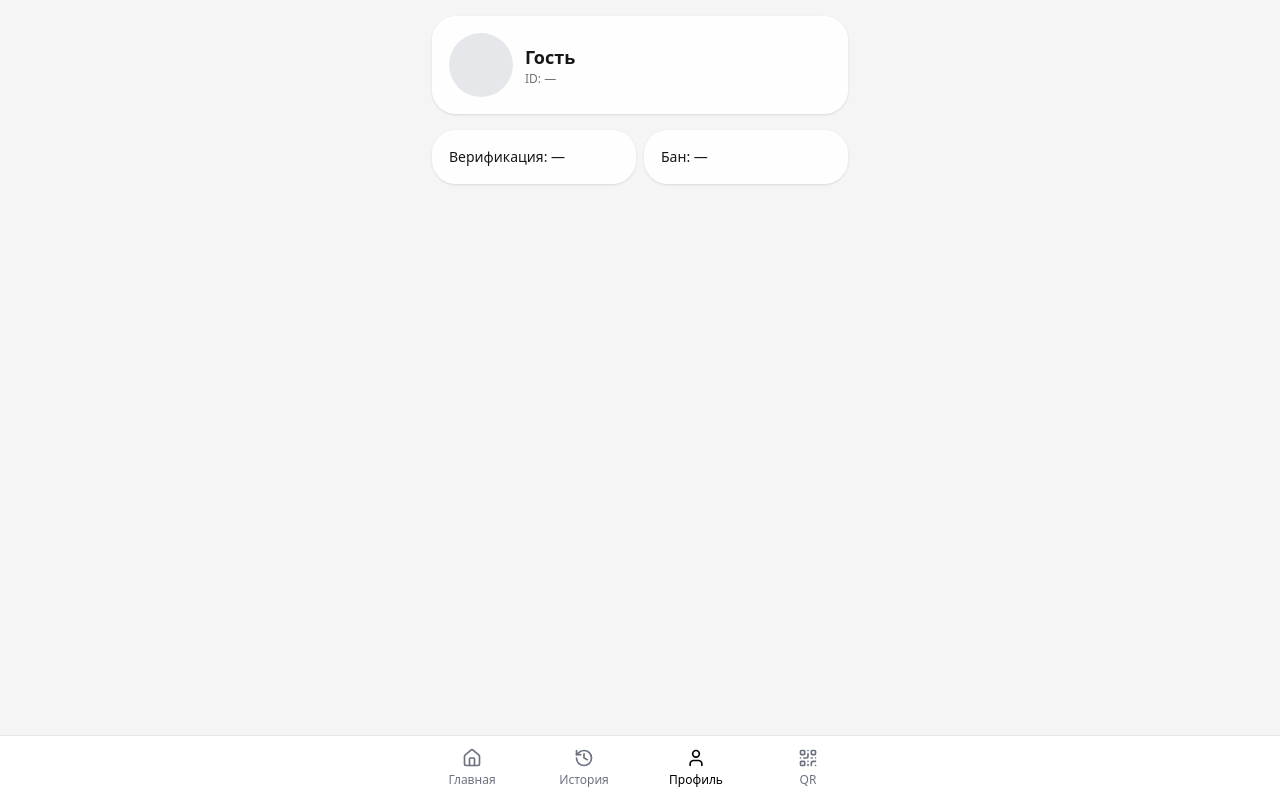
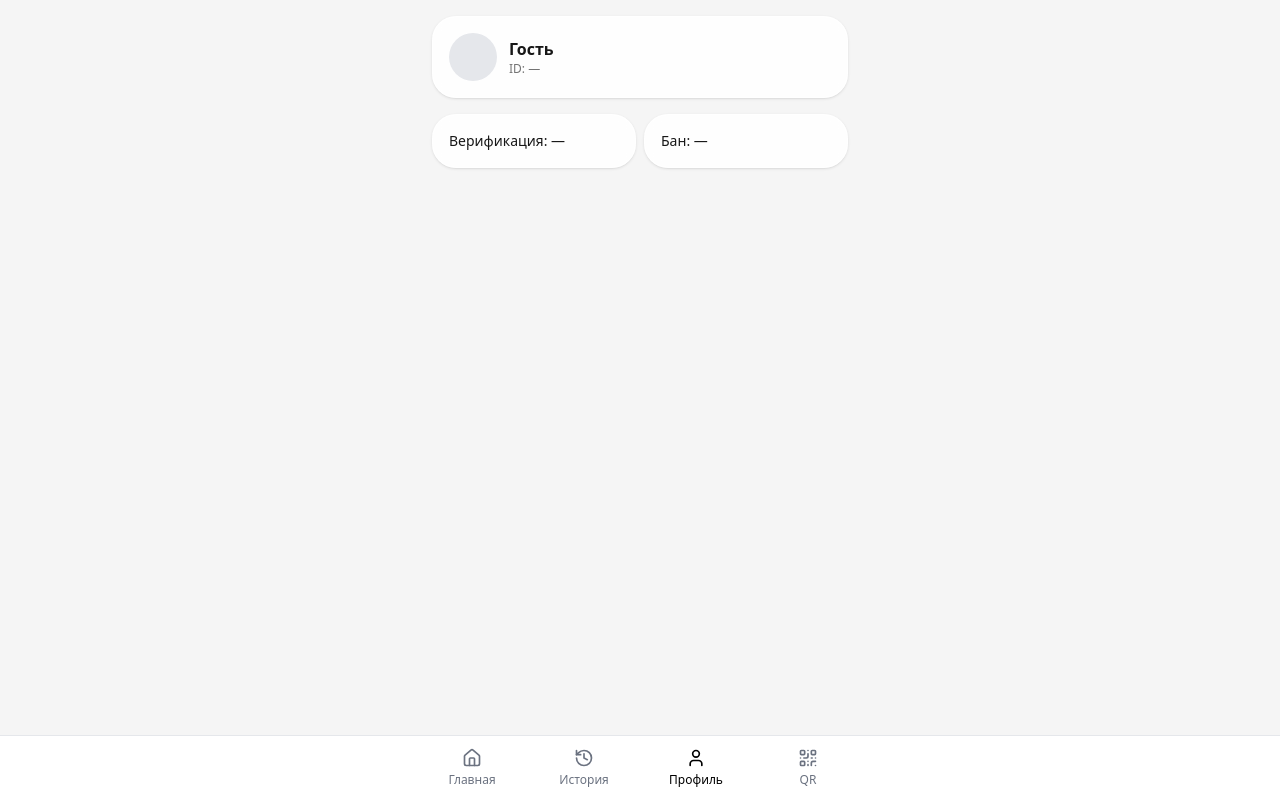
Before and after one commit to maximzayviy-pixel/reel, a Next.js app: page /profile in a window 1280 px wide. Built offline with nearby package versions, Linux system fonts and the light colour scheme.

Commit message:
выываы

```diff
--- a/src/app/profile/page.tsx
+++ b/src/app/profile/page.tsx
@@ -1,28 +1,46 @@
 'use client';
 import Tabs from '../../components/Tabs';
+import { useEffect } from 'react';
 import { useTG } from '../../context/UserContext';
 
 export default function ProfilePage(){
-  const { user } = useTG();
-  const name = user?.username ? '@'+user.username :
-    [user?.first_name, user?.last_name].filter(Boolean).join(' ') || 'Гость';
+  const { user, initData, loading, setUser } = useTG();
+
+  useEffect(() => {
+    const run = async () => {
+      try{
+        if (!initData) return;
+        const r = await fetch('/api/me', { headers: {'x-telegram-init-data': initData}, cache:'no-store' });
+        const j = await r.json();
+        if (j?.user) setUser({ ...(user || {}), ...j.user });
+      }catch{}
+    };
+    run();
+    // eslint-disable-next-line react-hooks/exhaustive-deps
+  }, [initData]);
+
+  const name = user?.first_name || user?.username || 'Гость';
+  const id = user?.id || '—';
+  const verified = user?.verified ? '✔️' : '—';
+  const banned = user?.banned ? '🚫' : '—';
+
+  if (loading) return <div className="p-4">Загрузка…</div>;
 
   return (
     <>
       <div className="card flex items-center gap-3">
-        {user?.photo_url
-          ? <img src={user.photo_url} alt="" className="w-16 h-16 rounded-full border object-cover" />
-          : <div className="w-16 h-16 rounded-full bg-gray-200" />}
+        <div className="w-12 h-12 rounded-full bg-gray-200" />
         <div>
-          <div className="text-lg font-semibold">{name}</div>
-          <div className="text-xs opacity-60">ID: {user?.id || '—'}</div>
+          <div className="font-semibold">{name}</div>
+          <div className="text-xs opacity-60">ID: {id}</div>
         </div>
       </div>
 
       <div className="grid grid-cols-2 gap-2 mt-4 text-sm">
-        <div className="card">Верификация: {user?.verified ? '✔️' : '—'}</div>
-        <div className="card">Бан: {user?.banned ? '🚫' : '—'}</div>
+        <div className="card">Верификация: {verified}</div>
+        <div className="card">Бан: {banned}</div>
       </div>
+
       <Tabs/>
     </>
   );
--- a/src/app/topup/page.tsx
+++ b/src/app/topup/page.tsx
@@ -1,24 +1,14 @@
 'use client';
 export const dynamic = 'force-dynamic';
 
-import { useEffect, useMemo, useRef, useState } from 'react';
+import { useEffect, useRef, useState } from 'react';
 import Tabs from '../../components/Tabs';
 import { Button } from '../../components/UI';
 import { useTG } from '../../context/UserContext';
-
-async function fetchBalance(initData?: string){
-  const res = await fetch('/api/me/balance', {
-    method: 'GET',
-    headers: initData ? {'x-telegram-init-data': initData} : {},
-    cache: 'no-store'
-  });
-  if (!res.ok) throw new Error('balance fetch failed');
-  const j = await res.json();
-  return j?.balances || { stars: 0, ton: 0 };
-}
+import { fetchBalance } from '../../lib/fetchBalance';
 
 export default function TopupPage(){
-  const { initData, loading } = useTG();
+  const { initData, loading, refreshBalances } = useTG();
   const tg = (globalThis as any)?.Telegram?.WebApp;
   const [stars, setStars] = useState<number>(50);
   const [tonRub, setTonRub] = useState<number>(1000);
@@ -60,7 +50,7 @@ export default function TopupPage(){
       const j = await res.json();
       if (!res.ok) throw new Error(j?.error || 'Ошибка');
       setStarsLink(j.link);
-      setStatus('Счёт готов. Нажми «Оплатить» и не закрывай Телеграм до подтверждения.');
+      setStatus('Счёт готов. Нажми «Оплатить звёздами» и не закрывай Telegram.');
     } catch (e:any) {
       setError(e?.message || 'Ошибка');
     } finally {
@@ -72,7 +62,6 @@ export default function TopupPage(){
     if (!starsLink) return;
     setStatus('Ожидаем подтверждение оплаты…');
     openLink(starsLink);
-    // Start short-lived polling: 10 tries * 3s = 30s
     if (pollRef.current) clearInterval(pollRef.current);
     let tries = 0;
     pollRef.current = setInterval(async () => {
@@ -83,6 +72,7 @@ export default function TopupPage(){
           setStatus('Оплата зафиксирована ✅ Баланс обновлён.');
           clearInterval(pollRef.current);
           pollRef.current = null;
+          refreshBalances();
         } else if (tries >= 10) {
           setStatus('Долго нет ответа. Если платёж прошёл — обнови баланс вручную.');
           clearInterval(pollRef.current);
@@ -91,29 +81,6 @@ export default function TopupPage(){
       } catch {}
     }, 3000);
   };
-
-  const refreshNow = async () => {
-    setStatus('Обновляем баланс…');
-    try {
-      const b = await fetchBalance(initData || undefined);
-      if (lastStarsBefore !== null && b.stars > lastStarsBefore) setStatus('Оплата зафиксирована ✅ Баланс обновлён.');
-      else setStatus('Баланс обновлён.');
-    } catch { setStatus('Не удалось обновить.'); }
-  };
-
-  useEffect(() => {
-    const handler = (d:any) => {
-      if (!d) return;
-      if (d.status === 'paid') {
-        setStatus('Оплата подтверждена. Обновляем баланс…');
-        refreshNow();
-      } else if (d.status) {
-        setStatus(`Статус: ${d.status}`);
-      }
-    };
-    try{ tg?.onEvent?.('invoiceClosed', handler); }catch{}
-    return () => { try{ tg?.offEvent?.('invoiceClosed', handler); }catch{} };
-  }, [tg]);
 
   const topupTon = async () => {
     setError('');
@@ -136,6 +103,29 @@ export default function TopupPage(){
       setBusyTon(false);
     }
   };
+
+  const refreshNow = async () => {
+    setStatus('Обновляем баланс…');
+    try {
+      await refreshBalances();
+      setStatus('Баланс обновлён.');
+    } catch { setStatus('Не удалось обновить.'); }
+  };
+
+  // subscribe to invoiceClosed just in case
+  useEffect(() => {
+    const handler = (d:any) => {
+      if (!d) return;
+      if (d.status === 'paid') {
+        setStatus('Оплата подтверждена. Обновляем баланс…');
+        refreshNow();
+      } else if (d.status) {
+        setStatus(`Статус: ${d.status}`);
+      }
+    };
+    try{ tg?.onEvent?.('invoiceClosed', handler); }catch{}
+    return () => { try{ tg?.offEvent?.('invoiceClosed', handler); }catch{} };
+  }, [tg]);
 
   return (
     <>
--- a/src/context/UserContext.tsx
+++ b/src/context/UserContext.tsx
@@ -2,15 +2,29 @@
 import React, { createContext, useContext, useEffect, useMemo, useState } from 'react';
 import { fetchBalance } from '../lib/fetchBalance';
 
-type TGUser = { id?: string; username?: string; first_name?: string; last_name?: string; photo_url?: string; };
+export type TGUser = {
+  id?: string;
+  username?: string;
+  first_name?: string;
+  last_name?: string;
+  photo_url?: string;
+  verified?: boolean;
+  banned?: boolean;
+};
+
 type Ctx = {
   user: TGUser | null;
   initData: string | null;
   loading: boolean;
+  setUser: (u: TGUser | null) => void;
   balances: { stars: number; ton: number };
   refreshBalances: () => Promise<void>;
 };
-const C = createContext<Ctx>({ user: null, initData: null, loading: true, balances:{stars:0, ton:0}, refreshBalances: async()=>{} });
+
+const C = createContext<Ctx>({
+  user: null, initData: null, loading: true, setUser: ()=>{},
+  balances: { stars: 0, ton: 0 }, refreshBalances: async () => {}
+});
 
 export function UserProvider({ children }: { children: React.ReactNode }){
   const tg = (globalThis as any)?.Telegram?.WebApp;
@@ -23,8 +37,14 @@ export function UserProvider({ children }: { children: React.ReactNode }){
     try{
       const init = tg?.initData || null;
       setInitData(init || null);
-      const pdata = tg?.initDataUnsafe?.user || null;
-      setUser(pdata ? { id: String(pdata.id), username: pdata.username, first_name: pdata.first_name, last_name: pdata.last_name, photo_url: pdata.photo_url } : null);
+      const u = tg?.initDataUnsafe?.user || null;
+      setUser(u ? {
+        id: String(u.id),
+        username: u.username,
+        first_name: u.first_name,
+        last_name: u.last_name,
+        photo_url: u.photo_url,
+      } : null);
     }catch{}
     setLoading(false);
   }, [tg]);
@@ -38,7 +58,7 @@ export function UserProvider({ children }: { children: React.ReactNode }){
 
   useEffect(()=>{ if (initData) refreshBalances(); }, [initData]);
 
-  const value = useMemo(()=>({ user, initData, loading, balances, refreshBalances }), [user, initData, loading, balances]);
+  const value = useMemo(()=>({ user, initData, loading, setUser, balances, refreshBalances }), [user, initData, loading, balances]);
 
   return <C.Provider value={value}>{children}</C.Provider>;
 }
```
